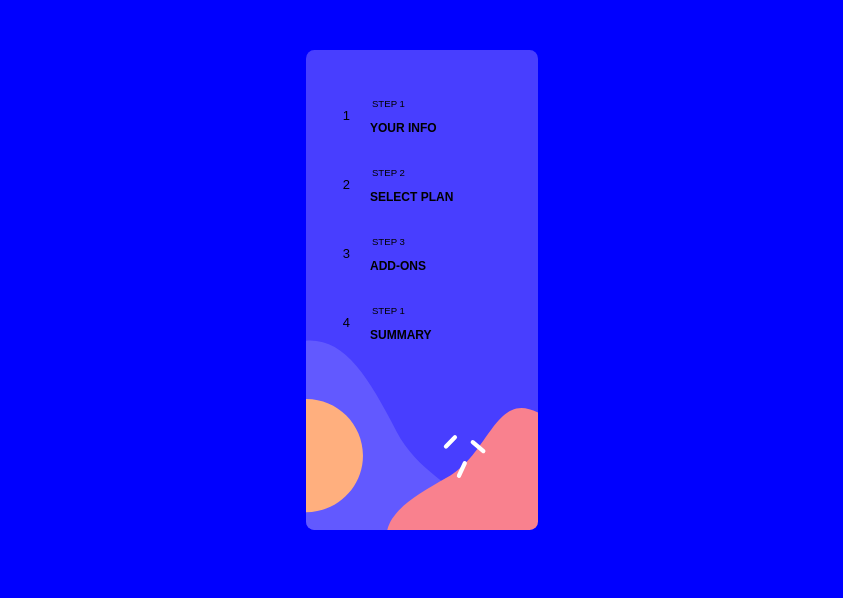
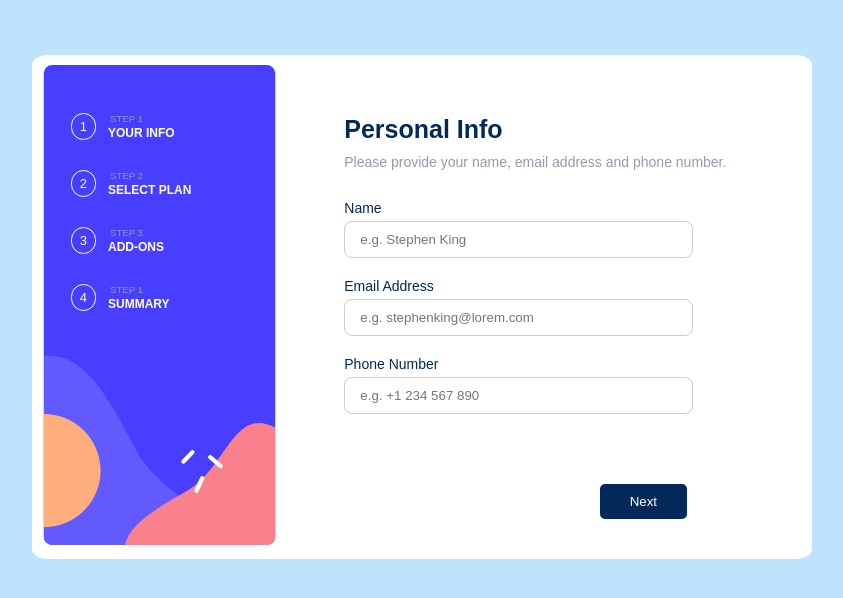
Before and after one commit to agbarama/multi-step-app, a React (Vite) app in the folder multistepapp/: page / in a window 1280 px wide. Shown: the top 598 px of the page, without its empty margins (218-1061 px from the left). Built offline with nearby package versions, Linux system fonts and the light colour scheme.

Commit message:
Added precise colors across all home components styling

```diff
--- a/multistepapp/src/App.css
+++ b/multistepapp/src/App.css
@@ -1,10 +1,25 @@
+* {
+  padding: 0;
+  margin: 0;
+}
+
 body {
   font-family: "Ubuntu", sans-serif;
-  background-color: blue;
-  color: white;
+  background-color: hsl(206, 94%, 87%);
+  color: hsl(0, 0%, 100%);
   display: flex;
   align-items: center;
   justify-content: center;
   /* // align-content: end; */
-  margin: 40px 0;
+  /* margin: 40px 0; */
+  margin: 55px;
 }
+
+h1 {
+  font-size: 25px;
+  margin-bottom: 10px;
+}
+
+p {
+  margin-bottom: 10px;
+}
--- /dev/null
+++ b/multistepapp/src/form/Form.jsx
@@ -0,0 +1,64 @@
+import styles from "./styles/form.module.css";
+
+const Form = () => {
+  return (
+    <div>
+      <div className={styles.formInput}>
+        <div className={styles.header}>
+          <h1>Personal Info</h1>
+          <p>Please provide your name, email address and phone number.</p>
+        </div>
+        <form>
+          <div className={styles.err}>
+            <label for="name" className={styles.name}>
+              Name
+            </label>
+            <div
+              className={styles.errorMessage}
+              // id={js - err - msg - n}
+            ></div>
+          </div>
+          <input
+            // className={jsFormName}
+            type="text"
+            id="name"
+            name="name"
+            placeholder="e.g. Stephen King"
+          />
+
+          <div className={styles.err}>
+            <label for="email" className={styles.email}>
+              Email Address
+            </label>
+            <div className={styles.errorMessage}></div>
+          </div>
+          <input
+            // className={jsFormEmail}
+            type="email"
+            id="emial"
+            name="email"
+            placeholder="e.g. stephenking@lorem.com"
+          />
+
+          <div className={styles.err}>
+            <label for="phone" className={styles.phone}>
+              Phone Number
+            </label>
+            <div className={styles.errorMessage}></div>
+          </div>
+          <input
+            // className={jsFormPhone}
+            type="tel"
+            id="phone"
+            name="phone"
+            placeholder="e.g. +1 234 567 890"
+          />
+
+          <button className={styles.btn}>Next</button>
+        </form>
+      </div>
+    </div>
+  );
+};
+
+export default Form;
--- a/multistepapp/src/form/Home.jsx
+++ b/multistepapp/src/form/Home.jsx
@@ -1,12 +1,16 @@
-import React from "react";
+import styles from "./styles/home.module.css";
 import MobileHeader from "./MobileHeader";
 import Navbar from "./Navbar";
+import Form from "./Form";
+import MobileButton from "./MobileButton";
 
 const Home = () => {
   return (
-    <div>
+    <div className={styles.container}>
       {/* <MobileHeader /> */}
       <Navbar />
+      <Form />
+      <MobileButton />
     </div>
   );
 };
--- /dev/null
+++ b/multistepapp/src/form/MobileButton.jsx
@@ -0,0 +1,13 @@
+import styles from "./styles/mobilebutton.module.css";
+
+const MobileButton = () => {
+  return (
+    <div>
+      <div className={styles.mobileButtons}>
+        <button className={styles.mobNextBtn}>Next</button>
+      </div>
+    </div>
+  );
+};
+
+export default MobileButton;
--- /dev/null
+++ b/multistepapp/src/form/styles/form.module.css
@@ -0,0 +1,92 @@
+.formInput {
+  width: 83%;
+  margin-top: 60px;
+  margin-right: 9%;
+  font-size: 14px;
+  padding: 0 10px;
+  margin: 30px 10px;
+  margin-top: 60px;
+  color: hsl(213, 96%, 18%);
+  /* color: $marine-blue; */
+  margin-left: 9%;
+
+  .header {
+    display: flex;
+    flex-direction: column;
+  }
+
+  p {
+    color: hsl(231, 11%, 63%);
+    /* color: $cool-gray; */
+  }
+
+  label {
+    display: block;
+    margin-top: 20px;
+    margin-bottom: 5px;
+  }
+
+  .err {
+    display: flex;
+    flex-direction: row;
+    /* justify-content: space-between; */
+    column-gap: 135px;
+
+    label {
+      display: block;
+      margin-top: 20px;
+      margin-bottom: 5px;
+    }
+
+    .name {
+      margin-right: 56px;
+    }
+
+    .email {
+      margin-right: 6px;
+    }
+
+    /* Javascript error message */
+    .errorMessage {
+      /* display: none; */
+      font-size: 12px;
+      /* color: $strawberry-red; */
+      color: hsl(354, 84%, 57%);
+      margin-top: 20px;
+      margin-bottom: 5px;
+    }
+  }
+
+  input {
+    padding: 2.3% 3.45%;
+    padding-right: 35.5%;
+    border-radius: 8px;
+    cursor: pointer;
+    /* margin: 10px 0; */
+    border: 1px solid #ccc;
+  }
+
+  input:focus {
+    outline-color: hsl(243, 100%, 62%);
+    /* outline-color: $purplish-blue; */
+  }
+
+  .phoneForm {
+    /* border: 1px solid $strawberry-red; */
+    border: 1px solid hsl(354, 84%, 57%);
+  }
+
+  .btn {
+    display: block;
+    background-color: hsl(213, 96%, 18%);
+    color: hsl(0, 0%, 100%);
+    /* background-color: $marine-blue; */
+    /* color: $white; */
+    padding: 2.3% 6.9%;
+    border: none;
+    border-radius: 5px;
+    margin-top: 16.1%;
+    cursor: pointer;
+    margin-left: 58.6%;
+  }
+}
--- a/multistepapp/src/form/styles/home.module.css
+++ b/multistepapp/src/form/styles/home.module.css
@@ -1,3 +1,15 @@
+.container {
+  width: 780px;
+  /* height: 0.1%; */
+  display: grid;
+  grid-template-columns: 32.7% 1fr;
+  /* background-color: $white; */
+  /* color: $white; */
+  background-color: hsl(0, 0%, 100%);
+  color: hsl(0, 0%, 100%);
+  border-radius: 2%;
+}
+
 .sideBar {
   position: relative;
   color: black;
@@ -23,6 +35,8 @@
     .steps {
       font-size: 60%;
       /* color: $white; */
+      color: hsl(0, 0%, 100%);
+
       display: flex;
       flex-direction: row;
       align-items: center;
@@ -34,8 +48,12 @@
         font-size: bold;
         /* background-color: $purplish-blue; */
         /* color: $white; */
+        background-color: hsl(243, 100%, 62%);
+        color: hsl(0, 0%, 100%);
+
         padding: 5px 8px;
         /* border: 1px solid $white; */
+        border: 1px solid hsl(0, 0%, 100%);
         border-radius: 25px;
         margin-top: 10px;
         margin-right: 12px;
@@ -44,6 +62,8 @@
 
       .one {
         font-weight: bold;
+        background-color: hsl(206, 94%, 87%);
+        color: hsl(213, 96%, 18%);
         /* background-color: $light-blue; */
         /* color: $marine-blue; */
       }
@@ -51,8 +71,11 @@
       button {
         /* background-color: $purplish-blue; */
         /* color: $white; */
+        background-color: hsl(243, 100%, 62%);
+        color: hsl(0, 0%, 100%);
         padding: 4px 8px;
         /* border: 1px solid $white; */
+        border: 1px solid hsl(0, 0%, 100%);
         border-radius: 20px;
         margin-top: 2px;
         margin-right: 12px;
@@ -64,6 +87,7 @@
 
         .step {
           display: block;
+          color: hsl(231, 11%, 63%);
           /* color: $cool-gray; */
           margin: 2px;
           margin-top: 10px;
--- /dev/null
+++ b/multistepapp/src/form/styles/mobilebutton.module.css
@@ -0,0 +1,7 @@
+.mobileButtons {
+  display: none;
+}
+
+.mobBtn {
+  display: none;
+}
```
